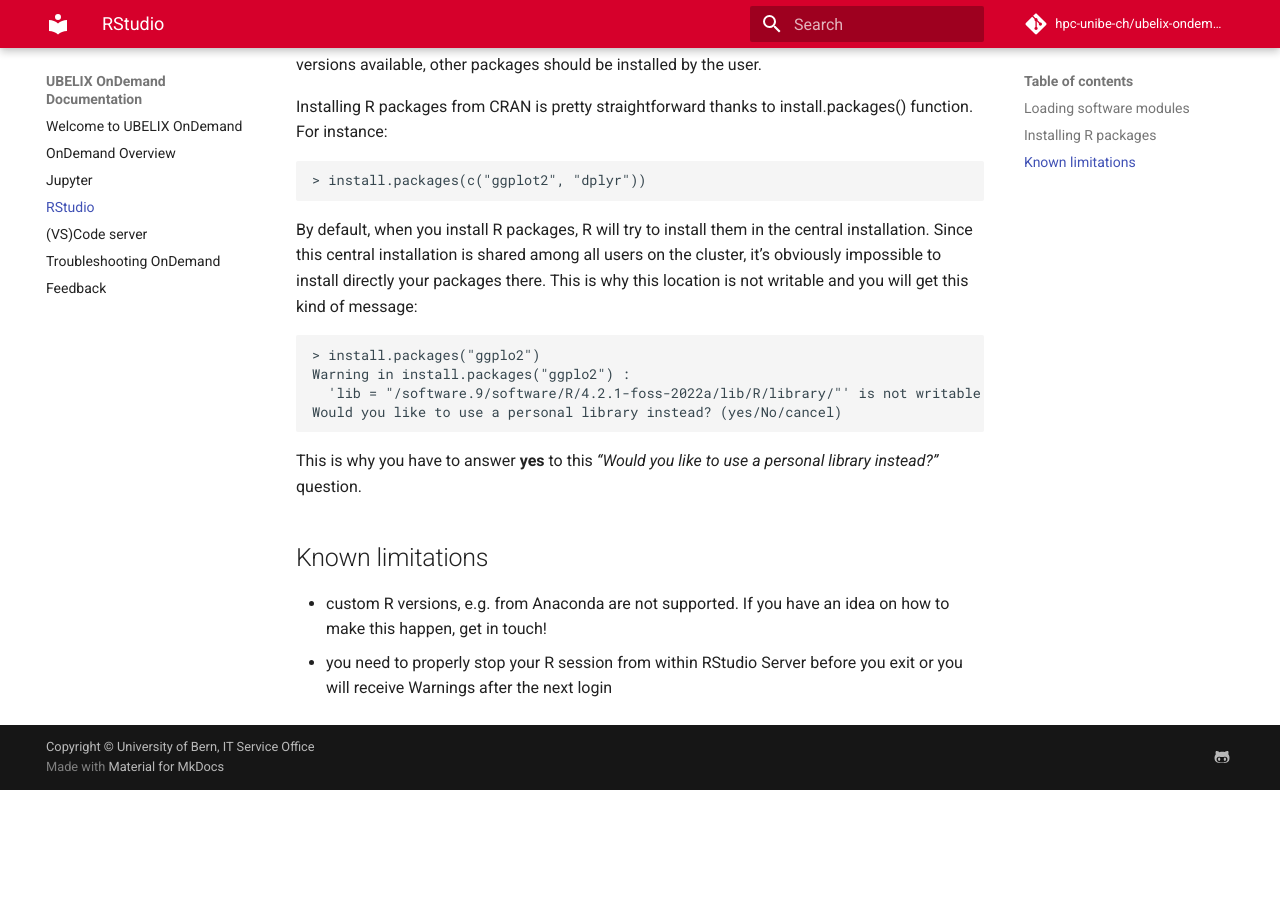
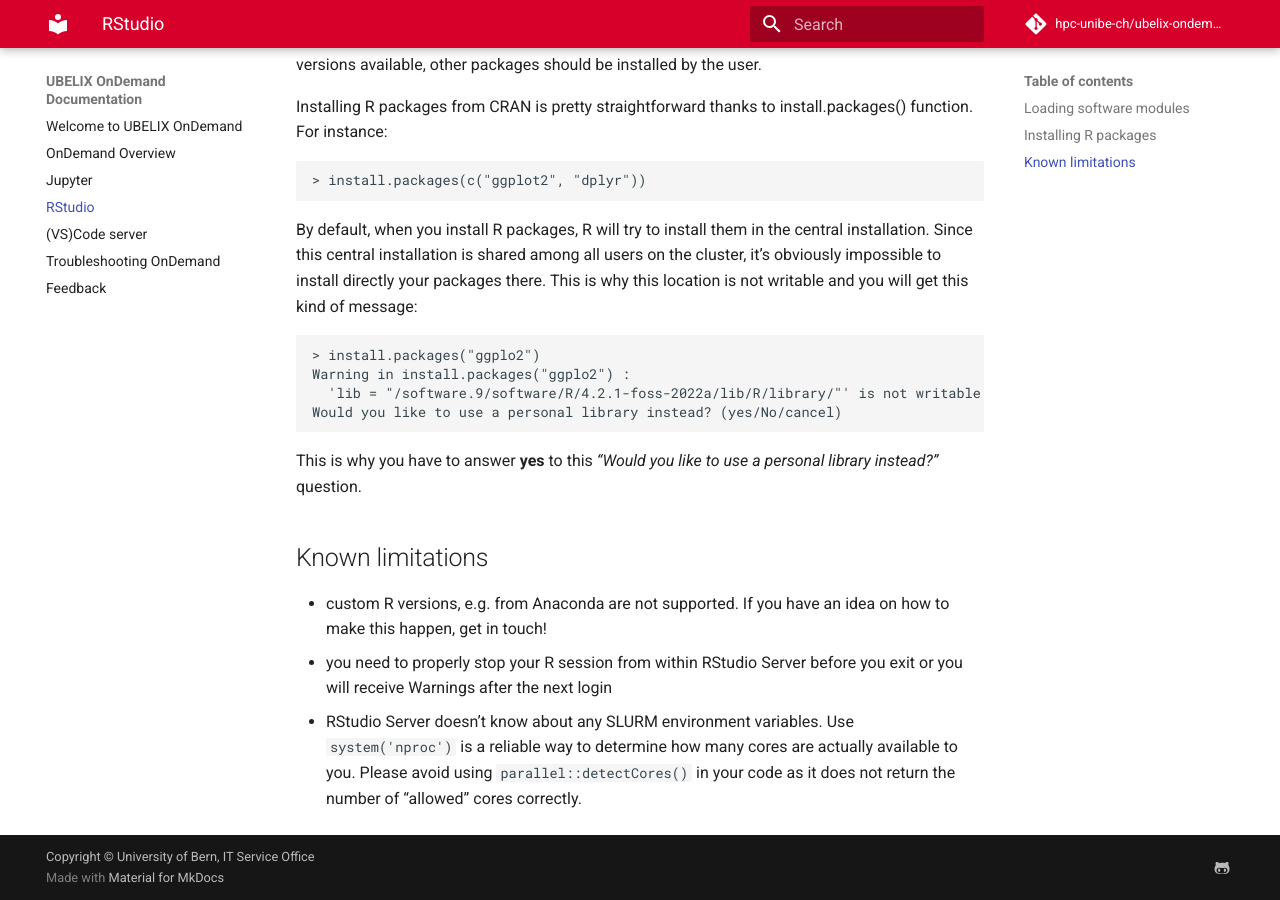
Before and after one commit to hpc-unibe-ch/ubelix-ondemand-docs, an MkDocs documentation site: the page built from docs/rstudio.md, in a window 1280 px wide and 900 px high, scrolled down 2333 px. Built offline with MkDocs 1.6.1 and Material for MkDocs 9.7.7, drawn with Linux system fonts in a browser that asks for light colours; comment, search, counter and statistics services are not loaded; before the commit the page ends 3123 px from its top, so only the background shows below that.

Commit message:
Add nproc tip to RStudio docs

```diff
--- a/docs/rstudio.md
+++ b/docs/rstudio.md
@@ -51,3 +51,4 @@
 - custom R versions, e.g. from Anaconda are not supported.
   If you have an idea on how to make this happen, get in touch!
 - you need to properly stop your R session from within RStudio Server before you exit or you will receive Warnings after the next login
+- RStudio Server doesn't know about any SLURM environment variables. Use `system('nproc')` is a reliable way to determine how many cores are actually available to you. Please avoid using `parallel::detectCores()` in your code as it does not return the number of "allowed" cores correctly.
```
